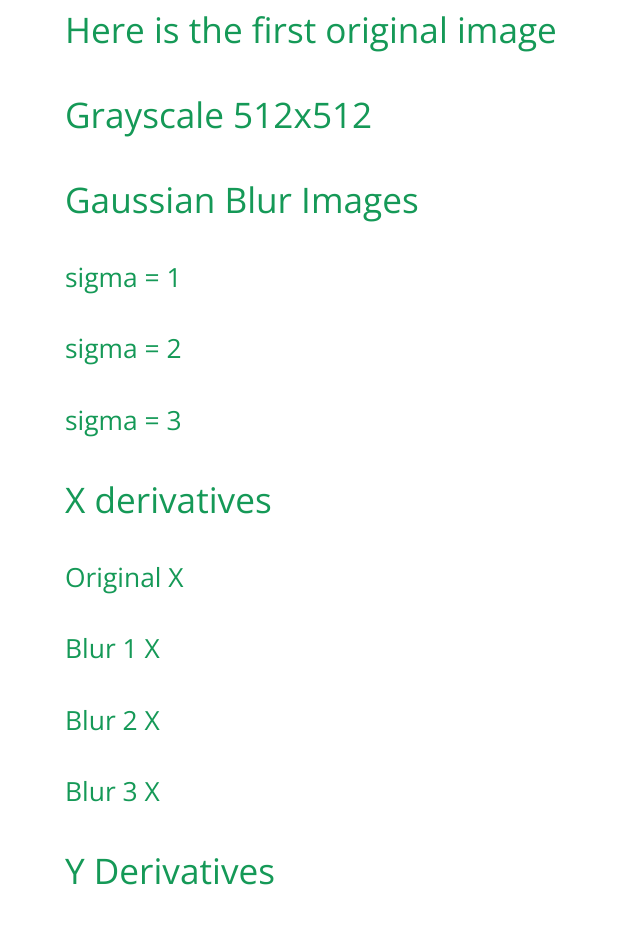
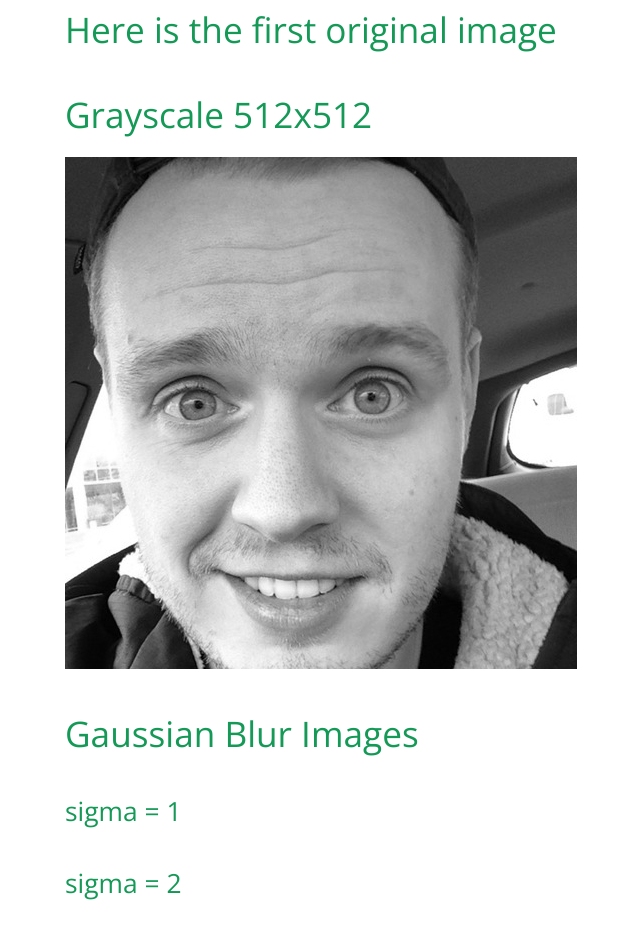
Before and after one commit to patrickchula/CS482-hwk1, a plain HTML site: page index.html in a window 1280 px wide. Shown: the part 751-1677 px from the top of the page, without its empty margins (159-799 px from the left). Drawn offline with nearby package versions, Linux system fonts and the light colour scheme.

Commit message:
Update index.html

```diff
--- a/index.html
+++ b/index.html
@@ -28,6 +28,8 @@
 
 <h1>
 <a id="grayscale-512x512" class="anchor" href="#grayscale-512x512" aria-hidden="true"><span aria-hidden="true" class="octicon octicon-link"></span></a>Grayscale 512x512</h1>
+
+<img src="blur0.jpg">
 
 <h1>
 <a id="gaussian-blur-images" class="anchor" href="#gaussian-blur-images" aria-hidden="true"><span aria-hidden="true" class="octicon octicon-link"></span></a>Gaussian Blur Images</h1>
```
